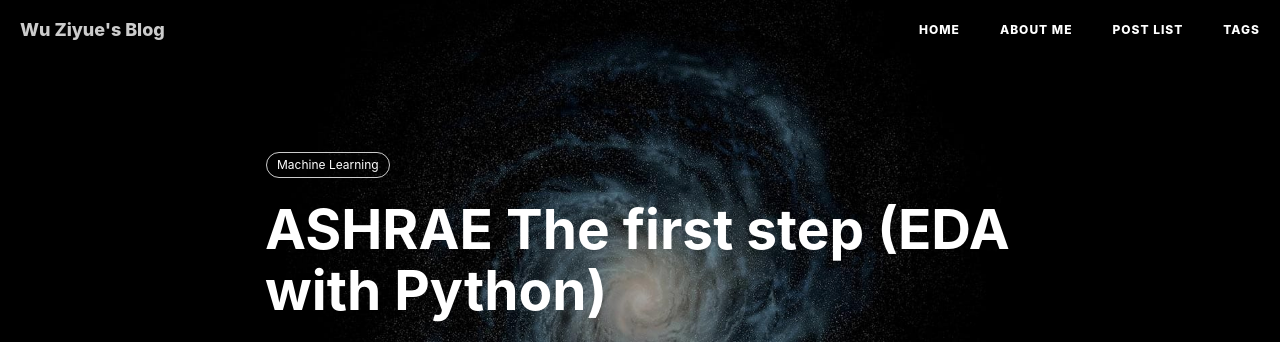
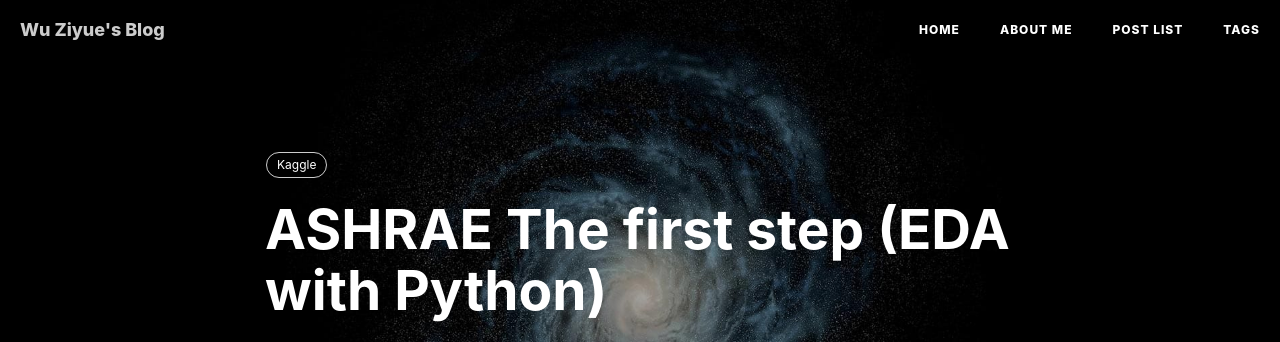
Before and after one commit to ZaccWu/ZaccWu.github.io, a Jekyll site: the page built from _posts/2019-11-13-ASHRAE The first step: EDA with Python.md, in a window 1280 px wide and 900 px high. Shown: the top 342 px of the window. Built offline with Jekyll 4.4.1, drawn with Linux system fonts in a browser that asks for light colours; nearby versions of some CDN libraries; comment, search, counter and statistics services are not loaded.

Commit message:
Update 2019-11-13-ASHRAE The first step: EDA with Python.md

```diff
--- a/_posts/2019-11-13-ASHRAE The first step: EDA with Python.md
+++ b/_posts/2019-11-13-ASHRAE The first step: EDA with Python.md
@@ -7,7 +7,7 @@ author:     WZY                      # 作者
 header-img: img/post-bg-universe.jpg    #这篇文章标题背景图片
 catalog: true                       # 是否归档
 tags:                               #标签
-    - Machine Learning
+    - Kaggle
 ---
 
 
```
